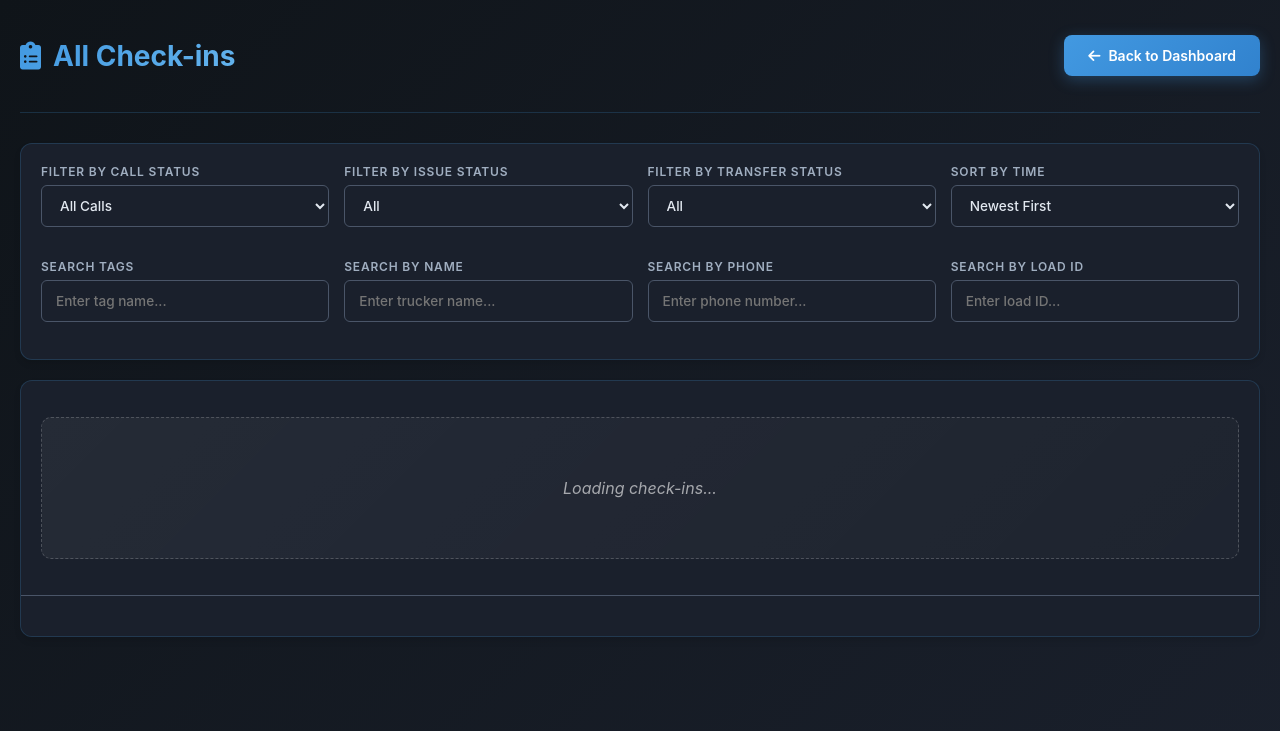
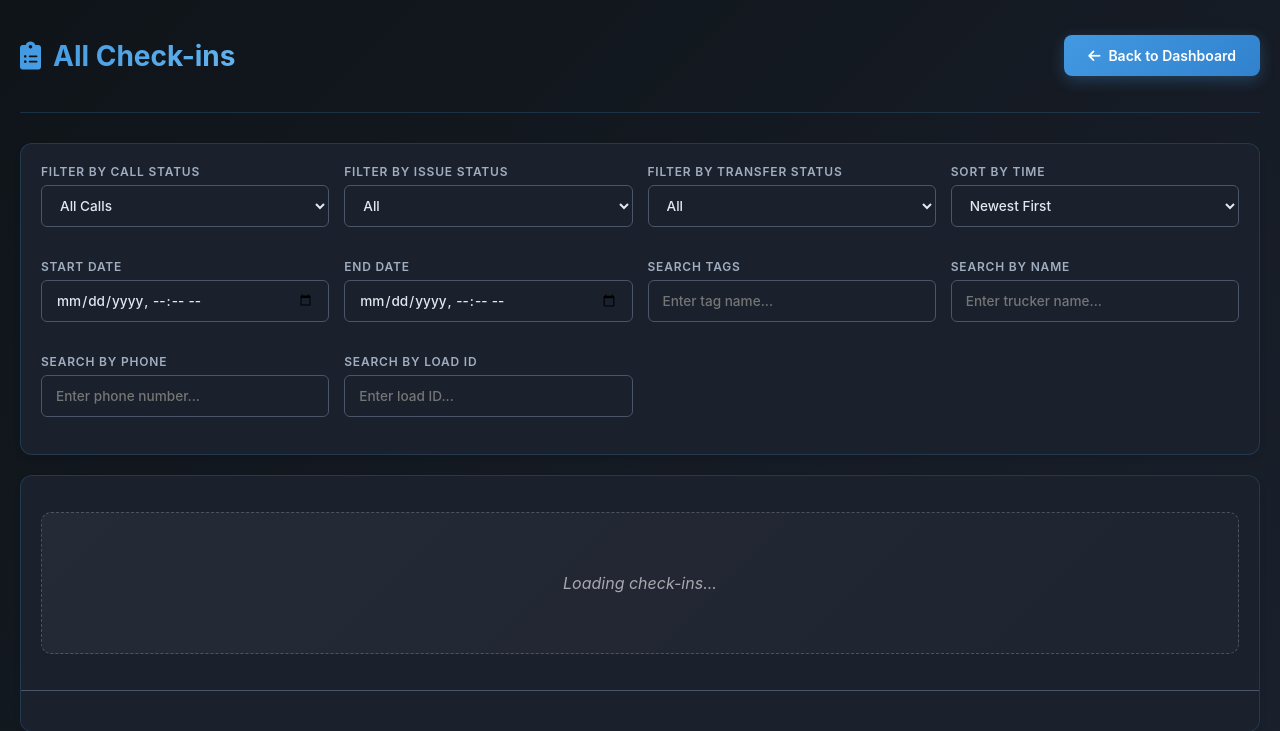
Before and after one commit to HusnainYusufi/zuum, a FastAPI app: template templates/all_checkins.html in a window 1280 px wide. Shown: the top 731 px of the page. Run offline with FastAPI, Linux system fonts and the light colour scheme; the template is opened without the code that fills it, so the values that code supplies are empty.

Commit message:
filter by date added

```diff
--- a/routes/check-in.py
+++ b/routes/check-in.py
@@ -234,7 +234,9 @@ async def get_checkins_list(
     tags: Optional[str] = None,
     search_name: Optional[str] = None,
     search_phone: Optional[str] = None,
-    search_load_id: Optional[str] = None
+    search_load_id: Optional[str] = None,
+    start_date: Optional[str] = None,
+    end_date: Optional[str] = None
 ):
     """
     Get paginated list of check-ins with filtering.
@@ -248,6 +250,8 @@ async def get_checkins_list(
         search_name: Search by trucker name across all form types
         search_phone: Search by phone number across all form types
         search_load_id: Search by load ID (main column and form fields)
+        start_date: Start date for filtering (ISO format string)
+        end_date: End date for filtering (ISO format string)
 
     Returns:
         Paginated list of check-ins
@@ -276,6 +280,12 @@ async def get_checkins_list(
 
         if search_load_id:
             filters["search_load_id"] = search_load_id
+
+        if start_date:
+            filters["start_date"] = start_date
+
+        if end_date:
+            filters["end_date"] = end_date
 
         # Get paginated results using Supabase service
         result = await supabase_service.get_check_ins_paginated(
--- a/services/supabase.py
+++ b/services/supabase.py
@@ -197,7 +197,9 @@ class SupabaseService:
                     "filter_call_status": filters.get("call_status"),
                     "search_name": filters.get("search_name"),
                     "search_phone": filters.get("search_phone"),
-                    "search_load_id": filters.get("search_load_id")
+                    "search_load_id": filters.get("search_load_id"),
+                    "start_date": filters.get("start_date"),
+                    "end_date": filters.get("end_date")
                 }
             ).execute()
 
--- a/static/js/all_checkin.js
+++ b/static/js/all_checkin.js
@@ -16,6 +16,8 @@ function setupEventListeners() {
     document.getElementById('issue-filter').addEventListener('change', applyFilters);
     document.getElementById('review-filter').addEventListener('change', applyFilters);
     document.getElementById('time-filter').addEventListener('change', applyFilters);
+    document.getElementById('start-date-filter').addEventListener('change', applyFilters);
+    document.getElementById('end-date-filter').addEventListener('change', applyFilters);
     document.getElementById('tags-filter').addEventListener('input', debounce(applyFilters, 300));
     document.getElementById('name-filter').addEventListener('input', debounce(applyFilters, 300));
     document.getElementById('phone-filter').addEventListener('input', debounce(applyFilters, 300));
@@ -98,6 +100,12 @@ function getFilters() {
     const timeFilter = document.getElementById('time-filter').value;
     if (timeFilter) filters.sort_by_time = timeFilter;
 
+    const startDateFilter = document.getElementById('start-date-filter').value;
+    if (startDateFilter) filters.start_date = startDateFilter;
+
+    const endDateFilter = document.getElementById('end-date-filter').value;
+    if (endDateFilter) filters.end_date = endDateFilter;
+
     const tagsFilter = document.getElementById('tags-filter').value.trim();
     if (tagsFilter) filters.tags = tagsFilter;
 
@@ -117,7 +125,8 @@ function applyFilters() {
     // Update filter visual state
     const filterElements = [
         'call-status-filter', 'issue-filter', 'review-filter', 'time-filter',
-        'tags-filter', 'name-filter', 'phone-filter', 'load-id-filter'
+        'start-date-filter', 'end-date-filter', 'tags-filter', 'name-filter',
+        'phone-filter', 'load-id-filter'
     ];
 
     filterElements.forEach(id => {
--- a/static/js/supabase-client.js
+++ b/static/js/supabase-client.js
@@ -43,7 +43,9 @@ class SupabaseClient {
                 filter_call_status: filters.call_status || null,
                 search_name: filters.search_name || null,
                 search_phone: filters.search_phone || null,
-                search_load_id: filters.search_load_id || null
+                search_load_id: filters.search_load_id || null,
+                start_date: filters.start_date || null,
+                end_date: filters.end_date || null
             });
 
             if (error) throw error;
--- a/templates/all_checkins.html
+++ b/templates/all_checkins.html
@@ -58,6 +58,14 @@
                 </select>
             </div>
             <div class="filter-group">
+                <label class="filter-label">Start Date</label>
+                <input type="datetime-local" class="filter-input" id="start-date-filter">
+            </div>
+            <div class="filter-group">
+                <label class="filter-label">End Date</label>
+                <input type="datetime-local" class="filter-input" id="end-date-filter">
+            </div>
+            <div class="filter-group">
                 <label class="filter-label">Search Tags</label>
                 <input type="text" class="filter-input" id="tags-filter" placeholder="Enter tag name...">
             </div>
```
Also changed, not shown: templates/checkin_dashboard.html (indentation only).
